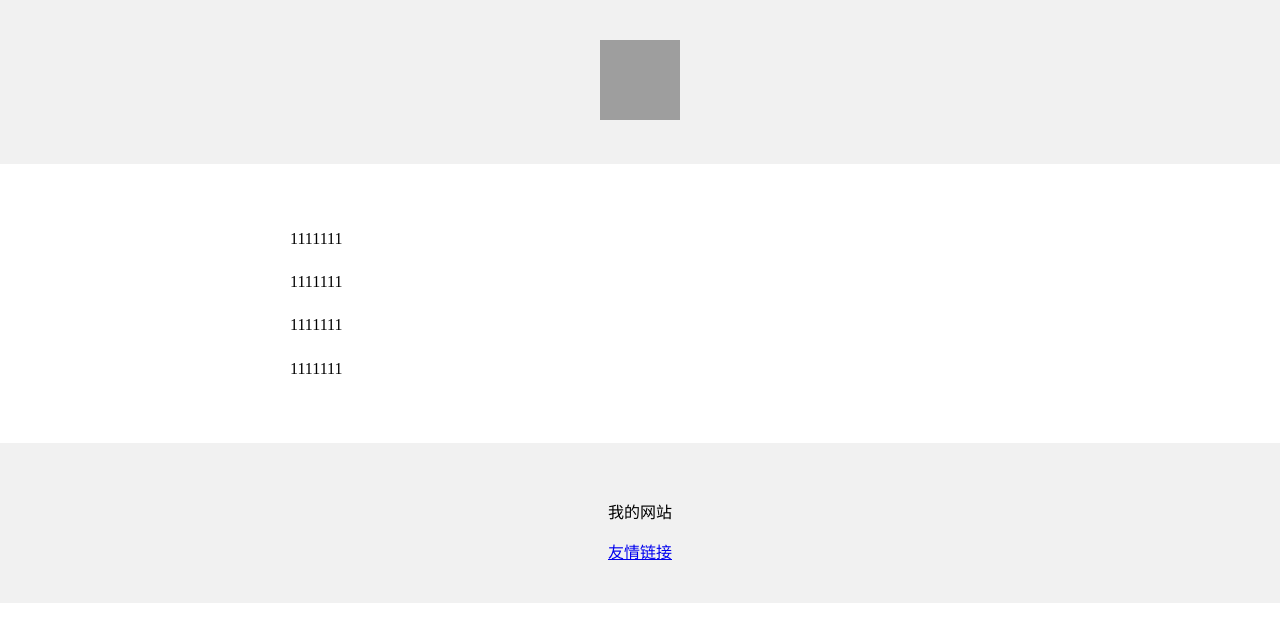
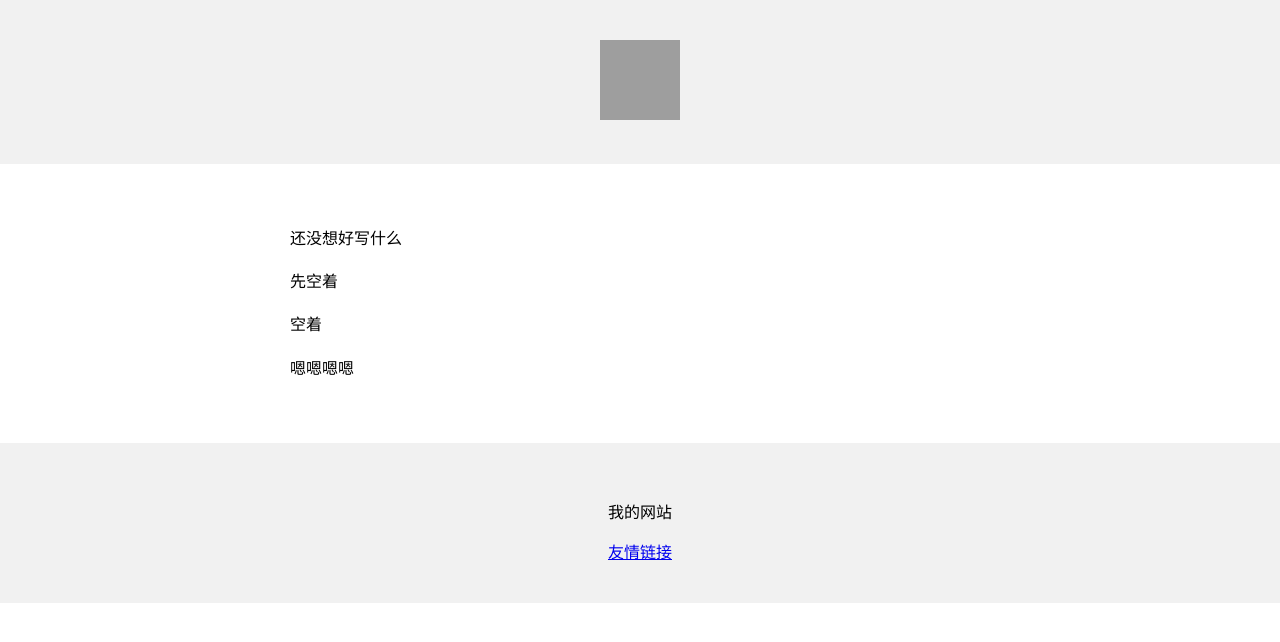
Before and after one commit to laoma87/laoma-one, a plain HTML site: page index.html in a window 1280 px wide. Drawn offline with Linux system fonts and the light colour scheme; grey boxes are pictures that could not be loaded.

Commit message:
Update index.html

```diff
--- a/index.html
+++ b/index.html
@@ -3,7 +3,7 @@
   <head>
     <meta charset="utf-8">
     <meta name="viewport" content="width=device-width, initial-scale=1" />
-    <title>康文昌的在线HTML 教学小工具</title>
+    <title>一个全新的开始</title>
     <style>
       body {
         margin: 0;
@@ -24,10 +24,10 @@
     padding: 15px;
     line-height:1.7;
     ">
-      <p>1111111</p>
-      <p>1111111</p>
-      <p>1111111</p>
-      <p>1111111</p>
+      <p>还没想好写什么</p>
+      <p>先空着</p>
+      <p>空着</p>
+      <p>嗯嗯嗯嗯</p>
     </div>
     <div style="
     background-color: #f1f1f1;
```
